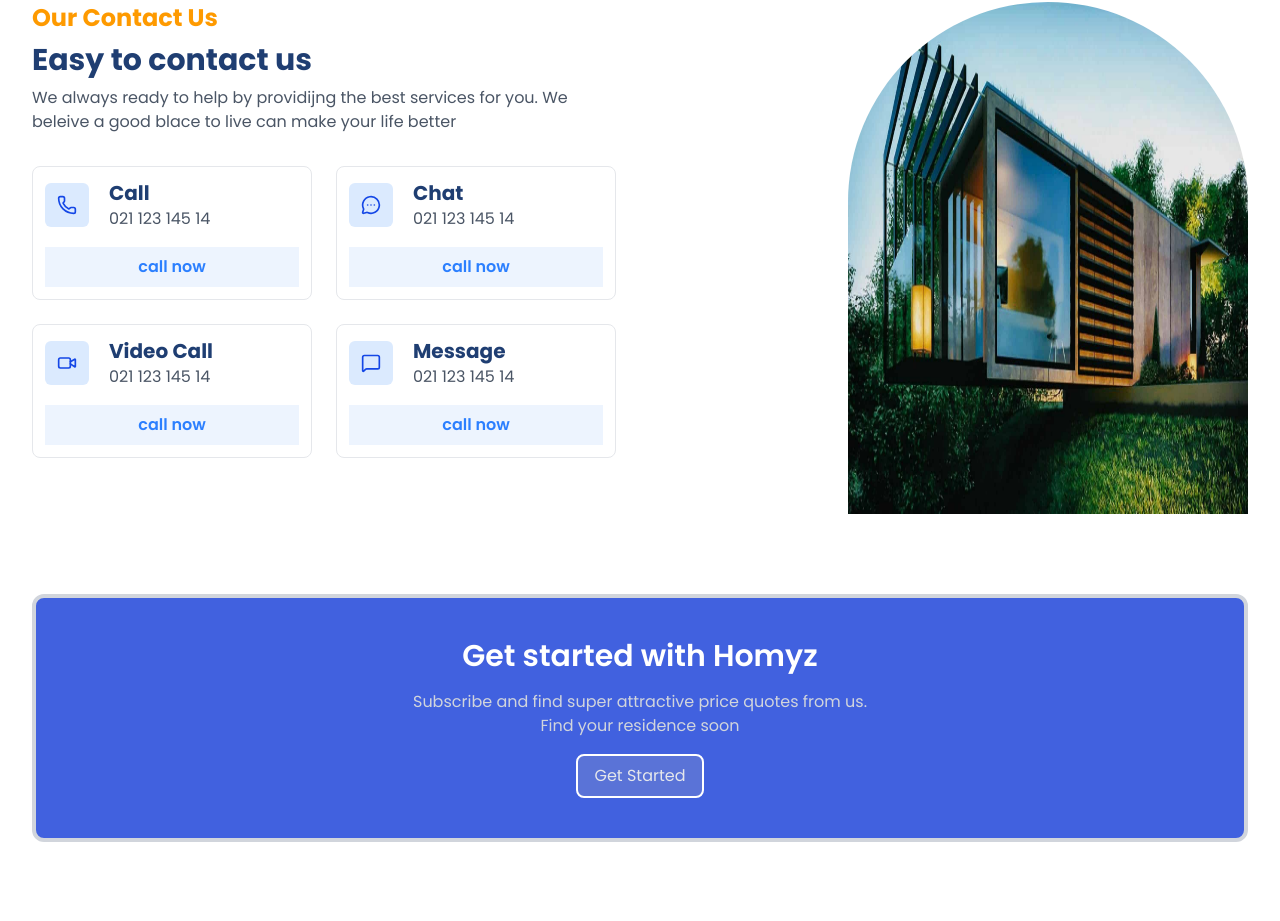
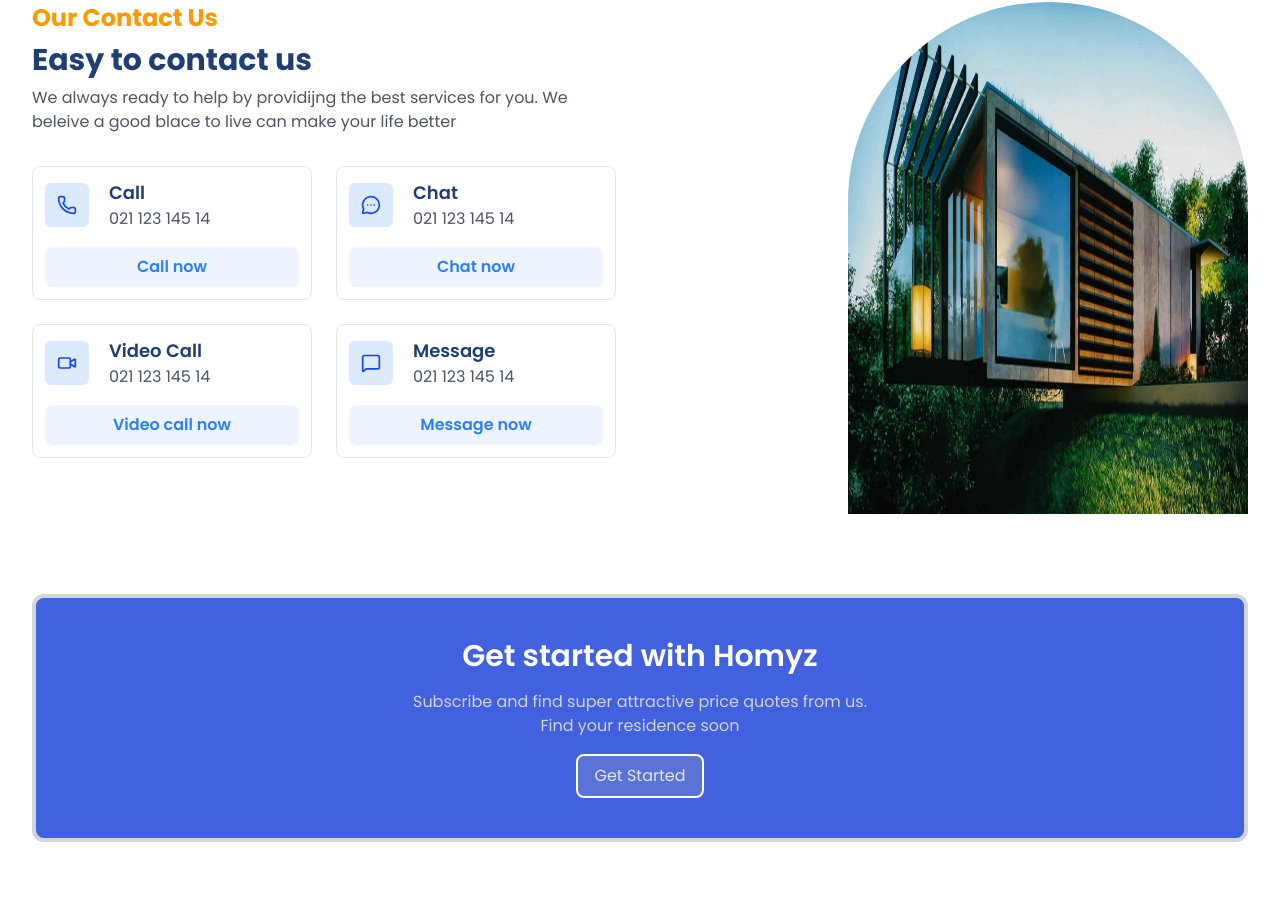
Before and after one commit to Arijitkhan99git/Real-Estate-website, a React (Vite) app: page / in a window 1280 px wide. Shown: the part 2102-3023 px from the top of the page. Built offline with nearby package versions, Linux system fonts and the light colour scheme.

Commit message:
Added some Animation of Contact section

```diff
--- a/src/components/hero/Hero.jsx
+++ b/src/components/hero/Hero.jsx
@@ -41,7 +41,7 @@ function Hero() {
                  border-gray-200 justify-between p-2 rounded-sm'>
                     <HiLocationMarker  className='text-blue-600' size={25} />
 
-                    <input type="text" className='border-0 outline-0 text-gray-700'/>
+                    <input type="text" className='border-0 outline-0 text-gray-700 '/>
                     <button className=" poppins-medium text-white bg-gradient-to-r from-blue-500 to-blue-700 px-2 py-1 rounded-sm">Search</button>
                 </div>
 
--- a/src/contact/Contact.jsx
+++ b/src/contact/Contact.jsx
@@ -4,6 +4,8 @@ import { Phone } from 'lucide-react';
 import { MessageCircleMore } from 'lucide-react';
 import { Video } from 'lucide-react';
 import { MessageSquare } from 'lucide-react';
+
+import data from './typeOfContact'
 
 function Contact() {
   return (
@@ -22,79 +24,27 @@ function Contact() {
                 </div>
 
                 <div className='grid grid-cols-1 md:grid-cols-2 gap-6 w-full'>
-                    {/* call */}
-                    <div className='p-3 border border-gray-200 flex flex-col gap-4 rounded-lg w-full mx-auto
+                    {
+                        data.map((item,i)=>(
+                            <div id='i' className='p-3 border border-gray-200 flex flex-col gap-4 rounded-lg w-full mx-auto
                             transition delay-150 duration-300 ease-in-out hover:-translate-y-1 hover:scale-105 hover:shadow-lg'>
                                 {/* top */}
                                 <div className='flex gap-5 items-center'>
-                            <div className='bg-blue-100  p-3 rounded-md'>
-                                <Phone size={20} className='text-blue-700'/>
+                                    <div className='bg-blue-100  p-3 rounded-md text-blue-700'>
+                                        {item.icon}
                                     </div>
                                     <div>
-                                <h2 className='text-xl poppins-bold text-primary'>Call</h2>
-                                <p className='text-base text-gray-600'>021 123 145 14</p>
+                                        <h2 className='text-lg poppins-semibold text-primary'>{item.type}</h2>
+                                        <p className='text-base text-gray-600'>{item.num}</p>
                                     </div>
                                 </div>
                                 {/* bottom */}
                                 <div>
-                            <button className='bg-blue-100/50 w-full py-2 px-2 poppins-semibold text-blue-500'>call now</button>
+                                    <button className='bg-blue-100/50 w-full py-2 px-2 poppins-semibold text-blue-500 rounded-lg'>{item.buttonText}</button>
                                 </div>
                             </div>
-
-                    {/* chat */}
-                    <div className='p-3 border border-gray-200 flex flex-col gap-4 rounded-lg w-full mx-auto'>
-                        {/* top */}
-                        <div className='flex gap-5 items-center'>
-                            <div className='bg-blue-100  p-3 rounded-md'>
-                                <MessageCircleMore size={20} className='text-blue-700'/>
-                            </div>
-                            <div>
-                                <h2 className='text-xl poppins-bold text-primary'>Chat</h2>
-                                <p className='text-base text-gray-600'>021 123 145 14</p>
-                            </div>
-                        </div>
-                        {/* bottom */}
-                        <div>
-                            <button className='bg-blue-100/50 w-full py-2 px-2 poppins-semibold text-blue-500'>call now</button>
-                        </div>
-                    </div>
-
-                    {/* video */}
-                    <div className='p-3 border border-gray-200 flex flex-col gap-4 rounded-lg w-full mx-auto'>
-                        {/* top */}
-                        <div className='flex gap-5 items-center'>
-                            <div className='bg-blue-100  p-3 rounded-md'>
-                                <Video size={20} className='text-blue-700'/>
-                            </div>
-                            <div>
-                                <h2 className='text-xl poppins-bold text-primary'>Video Call</h2>
-                                <p className='text-base text-gray-600'>021 123 145 14</p>
-                            </div>
-                        </div>
-                        {/* bottom */}
-                        <div>
-                            <button className='bg-blue-100/50 w-full py-2 px-2 poppins-semibold text-blue-500'>call now</button>
-                        </div>
-                    </div>
-
-                    {/* message */}
-                    <div className='p-3 border border-gray-200 flex flex-col gap-4 rounded-lg w-full mx-auto'>
-                        {/* top */}
-                        <div className='flex gap-5 items-center'>
-                            <div className='bg-blue-100  p-3 rounded-md'>
-                                <MessageSquare size={20} className='text-blue-700'/>
-                            </div>
-                            <div>
-                                <h2 className='text-xl poppins-bold text-primary'>Message</h2>
-                                <p className='text-base text-gray-600'>021 123 145 14</p>
-                            </div>
-                        </div>
-                        {/* bottom */}
-                        <div>
-                            <button className='bg-blue-100/50 w-full py-2 px-2 poppins-semibold text-blue-500'>call now</button>
-                        </div>
-                    </div>
-
+                        ))
+                    }
                 </div>
 
             </div>
--- a/src/contact/typeOfContact.jsx
+++ b/src/contact/typeOfContact.jsx
@@ -5,10 +5,30 @@ import { MessageSquare } from 'lucide-react';
 
 const data=[
     {
-        icon: <Phone></Phone>,
+        icon: <Phone size={20}></Phone>,
         type:'Call',
         num:'021 123 145 14',
-        buttonText:'call now'
-    }
+        buttonText:'Call now'
+    },
+    {
+        icon: <MessageCircleMore size={20}></MessageCircleMore>,
+        type:'Chat',
+        num:'021 123 145 14',
+        buttonText:'Chat now'
+    },
+    {
+        icon: <Video size={20}></Video>,
+        type:'Video Call',
+        num:'021 123 145 14',
+        buttonText:'Video call now'
+    },
+    {
+        icon: <MessageSquare size={20}></MessageSquare>,
+        type:'Message',
+        num:'021 123 145 14',
+        buttonText:'Message now'
+    },
 
 ]
+
+export default data;
```
Lines whose indentation alone changed are shown as unchanged.
